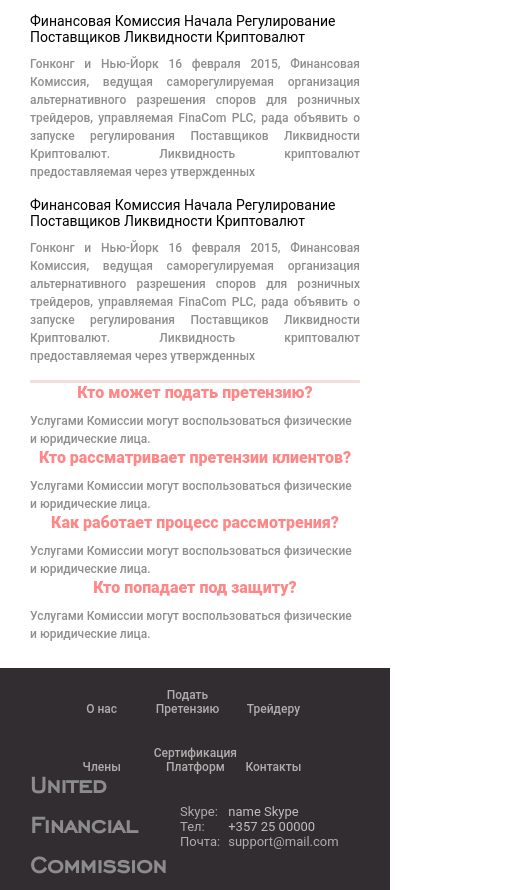
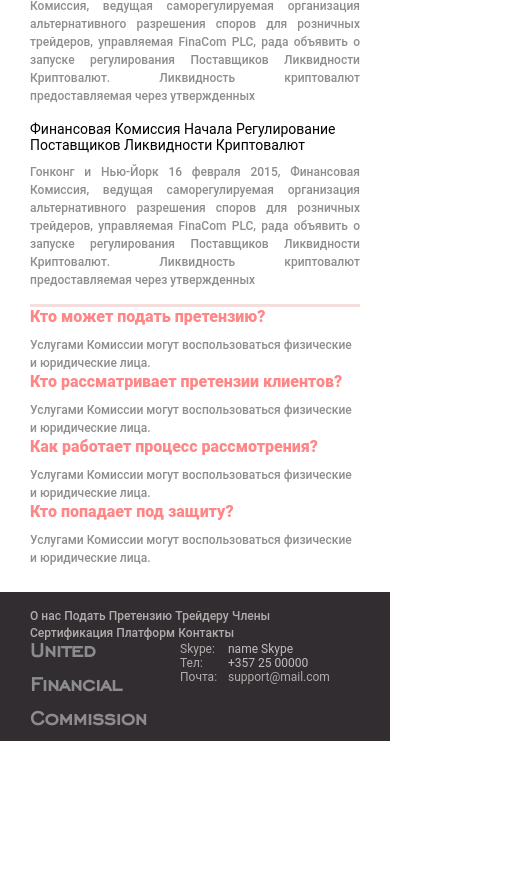
Before and after one commit to Shurik1990/Finance, a plain HTML site: page www/index.html in a window 390 px wide. Shown: the part 1563-2453 px from the top of the page, 530 px wide, since content can reach past the window. After the commit the page ends 2304 px from the top, so only its background shows below. Drawn offline with nearby package versions, Linux system fonts and the light colour scheme.

Commit message:
New version

```diff
--- a/www/css/style.css
+++ b/www/css/style.css
@@ -13,10 +13,19 @@
 /* Media
 /* ------------------------------------------------------------------------ */
 @media (max-width: 460px) {
-    .call { margin: 0 !important; text-align: center !important; font-size: 12px;}
+    .call { margin: 0 !important; font-size: 12px;}
     .call a{border: none !important;}
     #top-bar .social-icons ul {text-align: center; width:100%; font-size: 0; margin: 0 !important; padding: 0 !important;}
-    .logo a {text-align: center !important; }}
+    .logo a {text-align: center !important; }
+    .about-us li a {vertical-align: middle; padding: 0 !important; font-size: 9px !important; margin: 0 !important;}
+    .textwidget {font-size: 12px !important; padding: 0px !important;}
+    .logo-1 {width: 100% !important; font-size: 8px; padding-top: 15px;}
+}
+@media (min-width: 460px) and (max-width: 601px) {
+    .about-us li a {vertical-align: middle; padding: 0 !important; font-size: 11px !important; text-align: center !important;}
+    .about-us li {margin-right: 0px !important;}
+    .logo-1 {width: 100% !important; font-size: 12px; padding-top: 15px;}
+}
 @media screen and (max-width: 800px) and (min-width: 601px) {
     .request-bar .left-block {width:50%; display:block; text-align: center !important; vertical-align: middle !important;}
     .request-bar .right-block {width:50%; display:block; text-align: center !important; vertical-align: middle !important; margin: 0;}
@@ -32,7 +41,7 @@
     #top-bar ul.dropdown {text-align: center; width: 100%; padding:0px 0px !important; margin:0px 0 0 0 !important;}
     #top-bar ul.dropdown-inside {text-align: center; width: 100%; padding:0px 0px !important; margin:0px 0 0 0 !important;}
     section h1 {font-size: 17px;}
-    .logo a {text-align: center !important; }}
+    .logo a {text-align: center !important; }
 }
 @media (min-width: 768px) {
     #top-bar .call {width:100%; padding:0px 0px; text-align: center; margin:0px 0 0 0 !important;}
@@ -46,20 +55,23 @@
     #top-bar ul.dropdown-inside {text-align: left; width: 130%; padding:0px 0px !important; margin:0px 0 0 0 !important;}
 }
 @media (max-width: 991px) {
-    .about-us li {width: 25% !important; text-align: center;}
-    .logo-1 {width: 100% !important; text-align: center; padding:0; margin:0;}
-   .box .one-three { width: 100% !important; padding:0; margin:0;}
+    .about-us li a {vertical-align: middle; padding: 0 !important; font-size: 12px !important; text-align: center !important;}
+    .logo-1 {width: 100% !important; font-size: 12px; text-align: center; padding-top: 15px; margin: 0;}
+    .textwidget {font-size: 12px !important; padding-top: 0px !important;}
+   .box .one-three {width: 100% !important; padding:0; margin:0;}
     h2 {padding:0 !important; text-align: center !important;}
-    .one-question h3 {padding:0 !important; text-align: center !important;}
+    .one-question h3 {padding:0 !important; text-align: left !important;}
     .one-question p {padding:0 !important; text-align: left !important;}
     .one-question {margin:0 !important;}
     .news {margin:0 !important;}
+    .request-bar {margin: 0 !important;}
+    .request-bar .block-title {font-size: 10px; padding: 3px !important; vertical-align: middle;}
     .request-bar .separator {display:none;}
     .request-bar .left {display:none;}
     .request-bar .right {display:none;}
 }
 @media (max-width: 1199px) {
-    .nav{display: none}
+    .nav {display: none}
     .logo a {text-align: center !important; }}
 }
 @media screen and (max-width: 1230px) and (min-width: 960px) {
@@ -413,7 +425,6 @@ main .last {
     text-align: left;
     padding-top: 10px;
     padding-bottom: 20px;
-    width: 500px;
 }
 .news h3 {
     font: 14px 'Roboto', sans-serif;
@@ -481,7 +492,7 @@ background: #322d30;
     padding: 5px 0;
     color: #b2adad;
 }
-about-us ul {
+.about-us ul {
     margin-top: 10px;
     margin-left: 0;
     margin-right: 10px;
--- a/www/index.html
+++ b/www/index.html
@@ -9,6 +9,7 @@
         <meta name="viewport" content="width=device-width, initial-scale=1.0, maximum-scale=1.0">
         <meta name="description" content="">
         <meta name="keywords" content="">
+        <link rel="shortcut icon" href="img/favicon.ico" type="image/x-icon"/>
         <script src="https://ajax.googleapis.com/ajax/libs/jquery/2.1.3/jquery.min.js"></script>
         <script src="js/jquery.bxslider.min.js"></script>
         <link href="css/jquery.bxslider.css" rel="stylesheet" />
@@ -190,12 +191,12 @@
             <div class="call col-md-8 col-sm-8 col-lg-8">
                 <div class="about-us">
                     <ul>
-                        <li><a href="">О нас</a></li>
-                        <li><a href="">Подать Претензию</a></li>
-                        <li><a href="">Трейдеру</a></li>
-                        <li><a href="">Члены</a></li>
-                        <li><a href="">Сертификация Платформ</a></li>
-                        <li><a href="">Контакты</a></li>
+                        <li><a href="#">О нас</a></li>
+                        <li><a href="#">Подать Претензию</a></li>
+                        <li><a href="#">Трейдеру</a></li>
+                        <li><a href="#">Члены</a></li>
+                        <li><a href="#">Сертификация Платформ</a></li>
+                        <li><a href="#">Контакты</a></li>
                     </ul>
                 </div>
             </div>
```
Also changed, not shown: www/img/favicon.ico (added), www/js/jquery.bxslider.min.js, 1 other file. Lines whose indentation alone changed are shown as unchanged.
